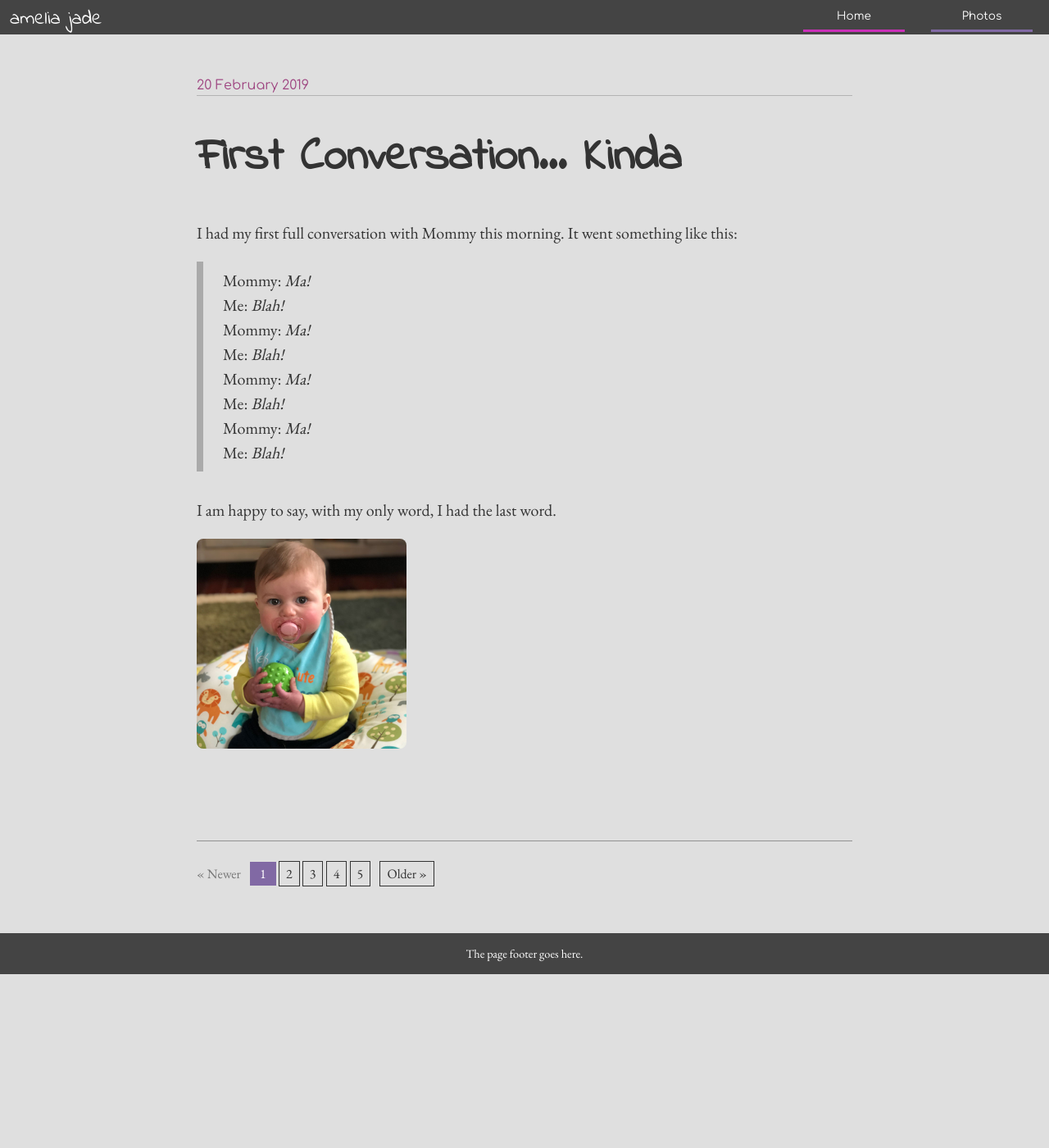
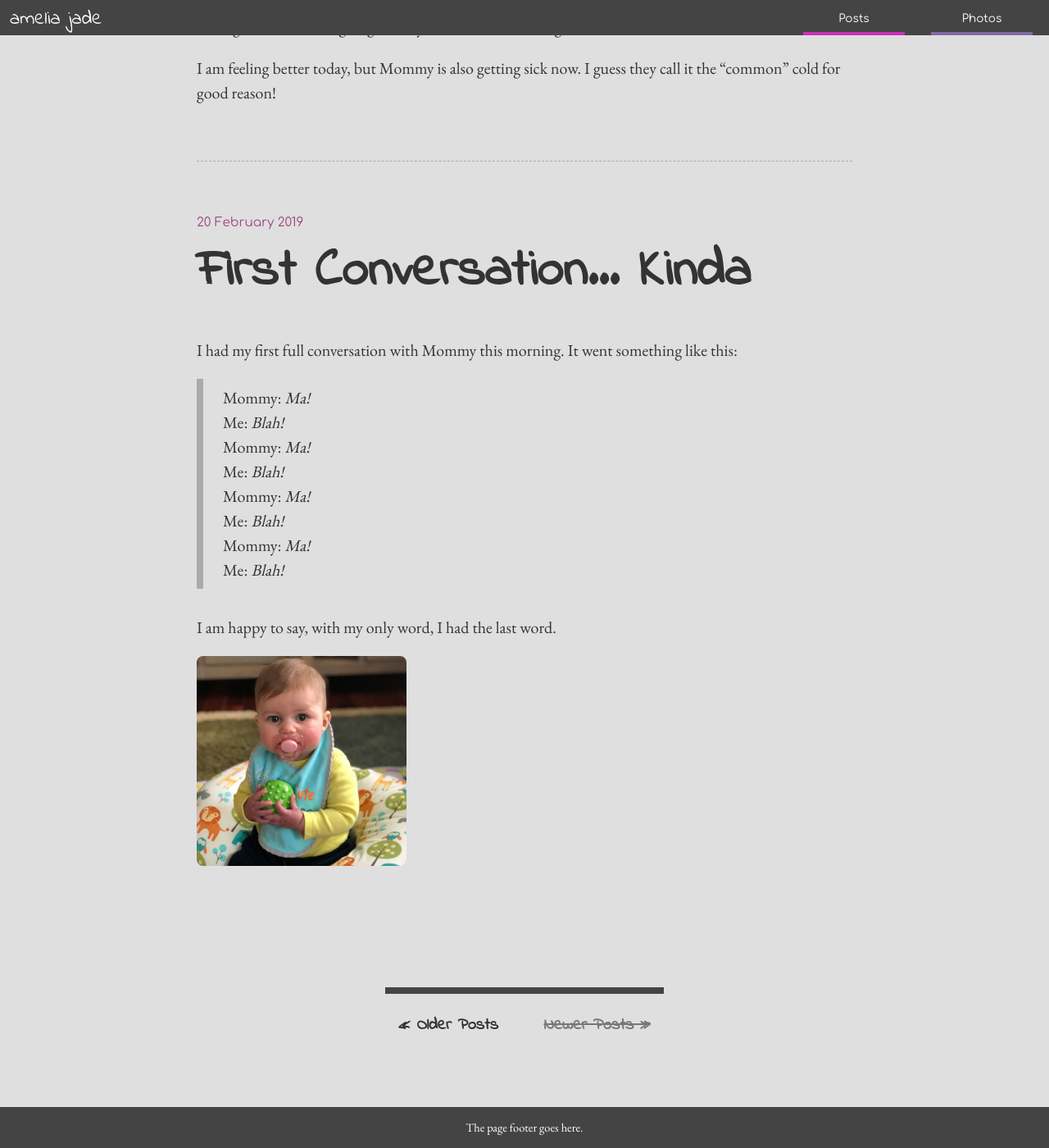
Before and after one commit to That-Dev-Girl-Sites/ameliahalabi.com, a Jekyll site: the page built from index.html, in a window 1280 px wide and 1400 px high, scrolled down 5165 px. Shown: the whole window at 82% size. Built offline with Jekyll 4.4.1, drawn with Linux system fonts in a browser that asks for light colours; some web fonts are replaced; the list of posts is cut into pages by our own code; before the commit the page ends 6353 px from its top, so only the background shows below that.

Commit message:
style updates to pagination and nav

```diff
--- a/_includes/page-header.html
+++ b/_includes/page-header.html
@@ -7,7 +7,7 @@
 
   <nav class="site-navigation" aria-label="Main navigation">
     <ul>
-      <li><a href="/">Home</a></li>
+      <li><a href="/">Posts</a></li>
       <li><a href="/photos">Photos</a></li>
     </ul>
   </nav>
--- a/assets/_sass/base/_typography.scss
+++ b/assets/_sass/base/_typography.scss
@@ -7,17 +7,9 @@ body {
   font-family: $serif;
 }
 
-h1 {
+h1, h2 {
   font-family: $script;
-  font-size: 3.75rem;
-  font-weight: bold;
-  line-height: 1;
-  margin-bottom: 3rem;
-}
-
-h2 {
-  font-family: $script;
-  font-size: 3.5rem;
+  font-size: 4rem;
   font-weight: bold;
   line-height: 1;
   margin-bottom: 3rem;
--- a/assets/_sass/component/_page-header.scss
+++ b/assets/_sass/component/_page-header.scss
@@ -45,21 +45,27 @@
 
     li {
       margin: 0 1rem;
+
+      a {
+        border-bottom: 0.3rem solid;
+        position: relative;
+        top: 0.2rem;
+      }
     }
 
     li:nth-child( 1 ) a {
-      border-bottom: 0.2rem solid $orchid;
+      border-bottom-color: $orchid;
 
       &:hover, &:focus {
-        background: $orchid;
+        background-color: $orchid;
       }
     }
 
     li:nth-child( 2 ) a {
-      border-bottom: 0.2rem solid $darklavender;
+      border-bottom-color: $darklavender;
 
       &:hover, &:focus {
-        background: $darklavender;
+        background-color: $darklavender;
       }
     }
 
--- a/assets/_sass/component/_pagination.scss
+++ b/assets/_sass/component/_pagination.scss
@@ -3,38 +3,39 @@
  */
 
 .pagination {
-  border-top: 1px solid lighten( $gray, 30% );
-  padding-top: 2rem;
+  font-family: $script;
+  font-weight: bold;
+  text-align: center;
+
+  p {
+    border-top: 0.5rem solid $gray;
+    display: inline-block;
+    padding: 1.5rem 0.5rem 0 0.5rem;
+  }
 
   a {
-    border: 1px solid $black;
     color: $black;
-    padding: 0.25rem 0.5rem;
     text-decoration: none;
 
     &:hover,
     &:focus {
-      background: $black;
-      color: $white;
+      background: lighten( $darklavender, 25% );
     }
   }
 
-  .current {
-    background-color: $darklavender;
-    color: $white;
-    padding: 0.25rem 0.75rem;
+  .older {
+    margin-right: 1rem;
+    padding: 0.25rem 0.5rem;
   }
 
-  .previous {
-    margin-right: 0.5rem;
+  .newer {
+    margin-left: 1rem;
+    padding: 0.25rem 0.5rem;
   }
 
-  .next {
-    margin-left: 0.5rem;
-  }
-
-  span.previous,
-  span.next {
+  span.older,
+  span.newer {
     color: lighten( $gray, 20% );
+    text-decoration: line-through;
   }
 }
--- a/assets/_sass/component/_post.scss
+++ b/assets/_sass/component/_post.scss
@@ -3,7 +3,13 @@
  */
 
 .post {
-  margin-bottom: 6rem;
+  border-bottom: 1px dashed lighten( $gray, 40% );
+  margin-bottom: 4rem;
+  padding-bottom: 3rem;
+
+  &:last-child {
+    border-bottom: 0;
+  }
 
   .title {
     color: $black;
@@ -12,19 +18,14 @@
 
   a.title {
     &:hover, &:focus {
-      color: darken( $darklavender, 20% );
+      color: darken( $orchid, 20% );
     }
   }
 
-  h1.title {
-    margin-top: 3rem;
-  }
-
   .date {
-    border-bottom: 1px solid lighten( $black, 50% );
     color: darken( $queenpink, 40% );
     font-family: $sans;
-    font-size: 1rem;
-    margin-bottom: 3rem;
+    font-size: 0.95rem;
+    margin-bottom: 1rem;
   }
 }
--- a/index.html
+++ b/index.html
@@ -26,26 +26,18 @@ pagination:
 <!-- pagination -->
 {% if paginator.total_pages > 1 %}
 <div class="pagination">
-  {% if paginator.previous_page %}
-    <a href="{{ paginator.previous_page_path | prepend: site.baseurl | replace: '//', '/' }}" class="previous">&laquo; Newer</a>
-  {% else %}
-    <span class="previous">&laquo; Newer</span>
-  {% endif %}
+  <p>
+    {% if paginator.next_page %}
+      <a href="{{ paginator.next_page_path | prepend: site.baseurl | replace: '//', '/' }}" class="older">&laquo; Older Posts</a>
+    {% else %}
+      <span class="older">&laquo; Older Posts</span>
+    {% endif %}
 
-  {% for page in (1..paginator.total_pages) %}
-    {% if page == paginator.page %}
-      <span class="current">{{ page }}</span>
-    {% elsif page == 1 %}
-      <a href="/blog">{{ page }}</a>
+    {% if paginator.previous_page %}
+      <a href="{{ paginator.previous_page_path | prepend: site.baseurl | replace: '//', '/' }}" class="newer">Newer Posts &raquo;</a>
     {% else %}
-      <a href="{{ site.paginate_path | prepend: site.baseurl | replace: '//', '/' | replace: ':num', page }}">{{ page }}</a>
+      <span class="newer">Newer Posts &raquo;</span>
     {% endif %}
-  {% endfor %}
-
-  {% if paginator.next_page %}
-    <a href="{{ paginator.next_page_path | prepend: site.baseurl | replace: '//', '/' }}" class="next">Older &raquo;</a>
-  {% else %}
-    <span class="next">Older &raquo;</span>
-  {% endif %}
+  </p>
 </div>
 {% endif %}
```
